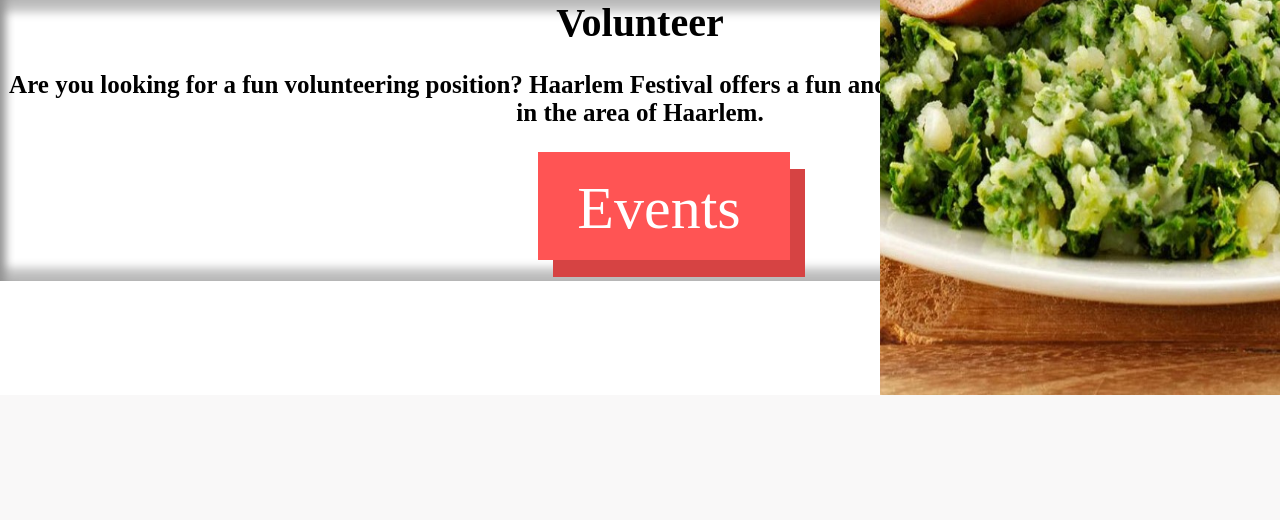
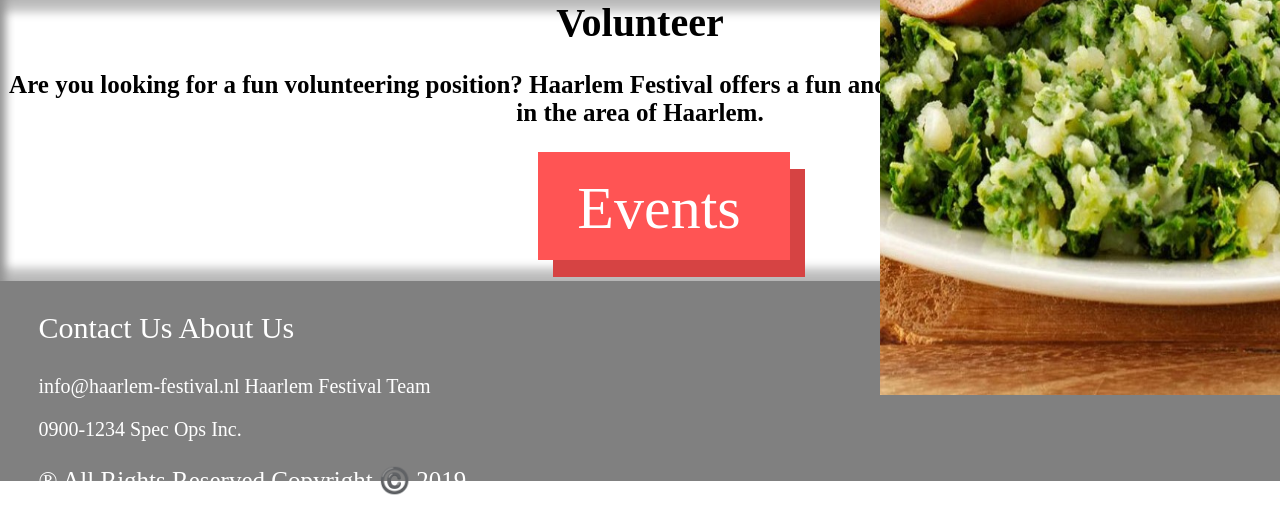
Before and after one commit to 622022/haarlem-festival-1920, a PHP site: page / in a window 1280 px wide; the page is wider, and only the part inside the window is pictured. Shown: the part 1521-2041 px from the top of that part. Before the commit the page ends 1916 px from the top of that part, so only its background shows below. Run offline with PHP 8.4, Linux system fonts and the light colour scheme.

Commit message:
Footer added

```diff
--- a/css/index.css
+++ b/css/index.css
@@ -136,3 +136,33 @@
     font-weight: 700;
     font-size: 40px;
 }
+
+#footer
+{
+    width: 1520px;
+    height: 200px;
+    background-color: gray;
+}
+
+#footertext
+{
+    position: absolute;
+    left: 3%;
+    color: var(--main-bg);
+}
+
+p.b
+{
+    font-size: 30px;
+}
+
+p.c
+{
+    font-size: 20px;
+}
+
+p.d
+{
+    font-size: 25px;
+    right: 3%;
+}
--- a/index.html
+++ b/index.html
@@ -88,5 +88,23 @@
                 <img src="img/events_link.svg">
             </div>
         </div>
+        <footer>
+            <div id="footer">
+                <div id="footertext">
+                    <p class="b">
+                        Contact Us                  About Us
+                    </p>
+                    <p class="c">
+                        info@haarlem-festival.nl    Haarlem Festival Team
+                    </p>
+                    <p class="c">
+                        0900-1234                   Spec Ops Inc.
+                    </p>
+                    <p class="d">
+                        ® All Rights Reserved                 Copyright ©️ 2019
+                    </p>
+                </div>
+            </div>
+        </footer>
     </body>
 </html>
```
